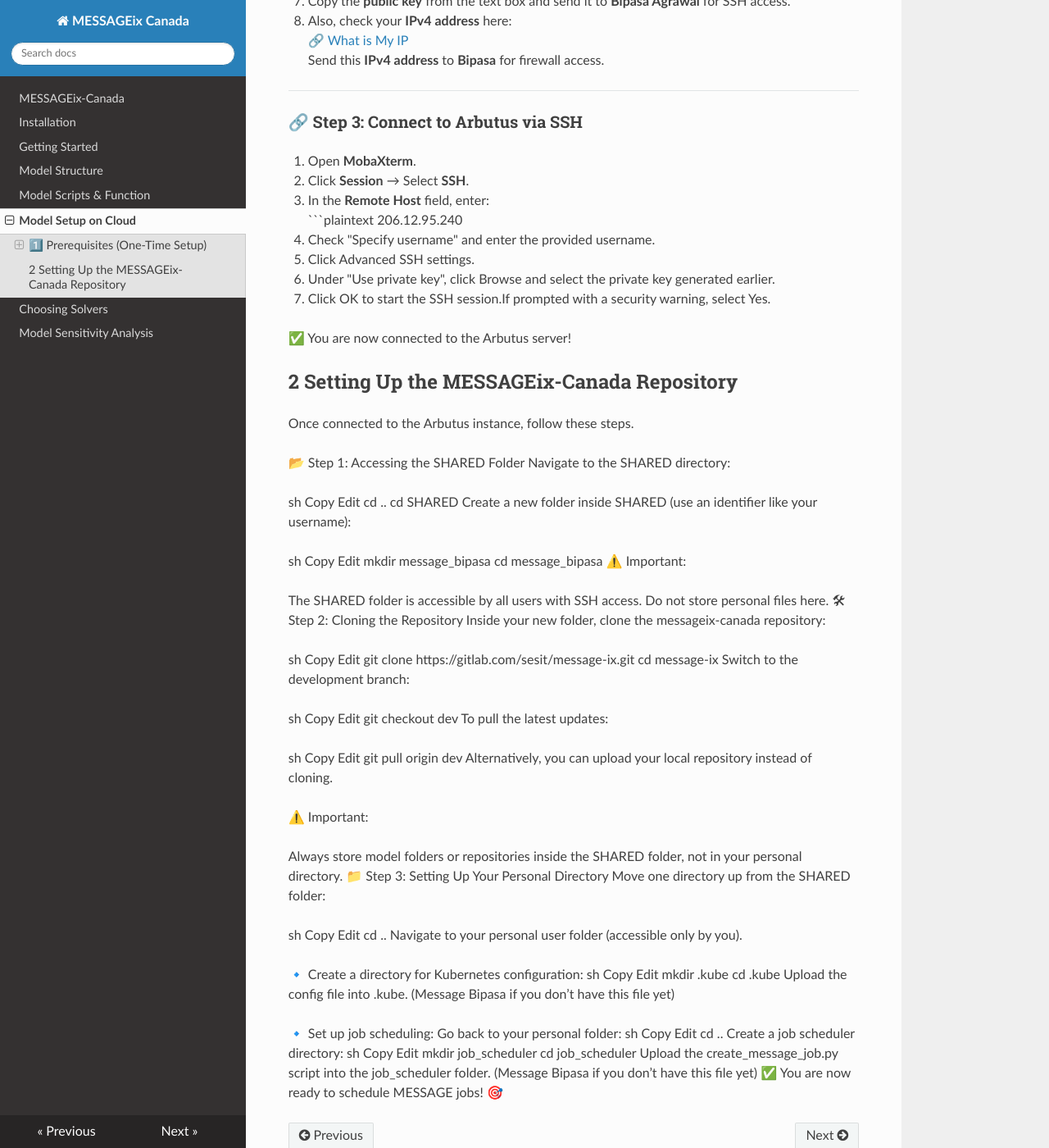
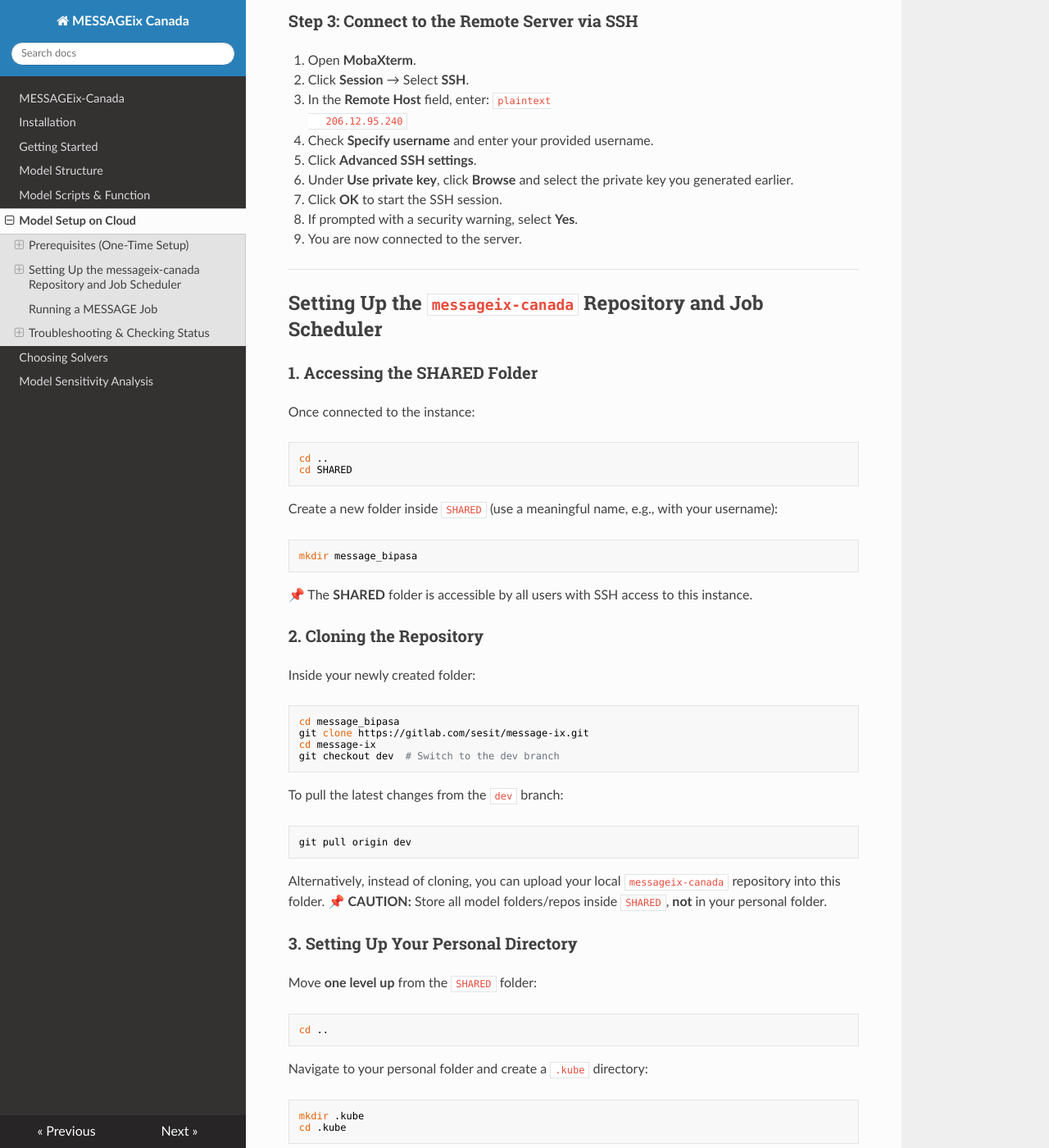
Before and after one commit to awais307/message-ix-canada, an MkDocs documentation site: the page built from docs/cloud.md, in a window 1280 px wide and 1400 px high, scrolled down 784 px. Shown: the whole window at 82% size. Built offline with MkDocs 1.6.1, drawn with Linux system fonts in a browser that asks for light colours; nearby versions of some CDN libraries; some of the changed text lies outside the part shown.

Commit message:
Updating cloud documentation

````diff
--- a/docs/cloud.md
+++ b/docs/cloud.md
@@ -1,125 +1,164 @@
-# 🚀 Running MESSAGE on Arbutus & Cloud Setup
+# Running MESSAGE on Arbutus
 
 This guide provides step-by-step instructions for **setting up and running MESSAGEix-Canada on Arbutus**.
 Additionally, it includes a section on **setting up the model on a cloud environment** for scalability.
 
----
+## Prerequisites (One-Time Setup)
 
-## **1️⃣ Prerequisites (One-Time Setup)**
+### Step 1: Download and Install MobaXterm
+1. Open your web browser and go to [MobaXterm's official website](https://mobaxterm.mobatek.net/download.html).
+2. Download and install the latest version of MobaXterm.
 
-Follow these steps **once** to set up your environment.
+### Step 2: Generate an SSH Key Pair
+1. Open **MobaXterm**.
+2. Click on **Tools** in the top menu bar.
+3. Select **MobaKeyGen (SSH key generator)**.
+4. Click **Generate** and move your mouse randomly inside the window until the progress bar completes.
+5. Once generated:
+   - Click **Save private key** → Choose a secure location.
+   - Click **Save public key** → Save it in the same location.
+6. Copy the public key from the text box and send it to **Bipasa Agrawal (bipasaagrawal@uvic.ca)** to enable SSH access.
+7. Check your IP address at [whatismyipaddress.com](https://whatismyipaddress.com/) and send your **IPv4 address** to Bipasa to gain access to the Arbutus cloud instance.
 
-### **📥 Step 1: Download and Install MobaXterm**
-- Download **MobaXterm** from its official website:
-  🔗 [MobaXterm Download](https://mobaxterm.mobatek.net/download.html)
-- Install the latest version on your system.
-
----
-
-### **🔑 Step 2: Generate an SSH Key Pair**
-1. Open **MobaXterm**.
-2. Go to **Tools** → Select **MobaKeyGen (SSH key generator)**.
-3. Click **Generate** and move your mouse randomly inside the window until the progress bar completes.
-4. Once generated:
-   - Click **Save private key** → Choose a **secure location**.
-   - Click **Save public key** → Save it in the **same location**.
-5. Copy the **public key** from the text box and send it to **Bipasa Agrawal** for SSH access.
-6. Also, check your **IPv4 address** here:
-   🔗 [What is My IP](https://whatismyipaddress.com/)
-   Send this **IPv4 address** to **Bipasa** for firewall access.
-
----
-
-### **🔗 Step 3: Connect to Arbutus via SSH**
+### Step 3: Connect to the Remote Server via SSH
 1. Open **MobaXterm**.
 2. Click **Session** → Select **SSH**.
 3. In the **Remote Host** field, enter:
    ```plaintext
    206.12.95.240
-4. Check "Specify username" and enter the provided username.
-5. Click Advanced SSH settings.
-6. Under "Use private key", click Browse and select the private key generated earlier.
-7. Click OK to start the SSH session.If prompted with a security warning, select Yes.
+   ```
+4. Check **Specify username** and enter your provided username.
+5. Click **Advanced SSH settings**.
+6. Under **Use private key**, click **Browse** and select the private key you generated earlier.
+7. Click **OK** to start the SSH session.
+8. If prompted with a security warning, select **Yes**.
+9. You are now connected to the server.
 
-✅ You are now connected to the Arbutus server!
+---
 
-## **2 Setting Up the MESSAGEix-Canada Repository**
+## Setting Up the `messageix-canada` Repository and Job Scheduler
 
-Once connected to the Arbutus instance, follow these steps.
-
-📂 Step 1: Accessing the SHARED Folder
-Navigate to the SHARED directory:
-
-sh
-Copy
-Edit
+### 1. Accessing the SHARED Folder
+Once connected to the instance:
+```bash
 cd ..
 cd SHARED
-Create a new folder inside SHARED (use an identifier like your username):
+```
+Create a new folder inside `SHARED` (use a meaningful name, e.g., with your username):
+```bash
+mkdir message_bipasa
+```
+📌 The **SHARED** folder is accessible by all users with SSH access to this instance.
 
-sh
-Copy
-Edit
-mkdir message_bipasa
+### 2. Cloning the Repository
+Inside your newly created folder:
+```bash
 cd message_bipasa
-⚠️ Important:
-
-The SHARED folder is accessible by all users with SSH access.
-Do not store personal files here.
-🛠 Step 2: Cloning the Repository
-Inside your new folder, clone the messageix-canada repository:
-
-sh
-Copy
-Edit
 git clone https://gitlab.com/sesit/message-ix.git
 cd message-ix
-Switch to the development branch:
+git checkout dev  # Switch to the dev branch
+```
+To pull the latest changes from the `dev` branch:
+```bash
+git pull origin dev
+```
+Alternatively, instead of cloning, you can upload your local `messageix-canada` repository into this folder.
+📌 **CAUTION:** Store all model folders/repos inside `SHARED`, **not** in your personal folder.
 
-sh
-Copy
-Edit
-git checkout dev
-To pull the latest updates:
-
-sh
-Copy
-Edit
-git pull origin dev
-Alternatively, you can upload your local repository instead of cloning.
-
-⚠️ Important:
-
-Always store model folders or repositories inside the SHARED folder, not in your personal directory.
-📁 Step 3: Setting Up Your Personal Directory
-Move one directory up from the SHARED folder:
-
-sh
-Copy
-Edit
+### 3. Setting Up Your Personal Directory
+Move **one level up** from the `SHARED` folder:
+```bash
 cd ..
-Navigate to your personal user folder (accessible only by you).
-
-🔹 Create a directory for Kubernetes configuration:
-sh
-Copy
-Edit
+```
+Navigate to your personal folder and create a `.kube` directory:
+```bash
 mkdir .kube
 cd .kube
-Upload the config file into .kube. (Message Bipasa if you don’t have this file yet)
+```
+Upload the **config** file here. *(Message Bipasa if you don't have this file.)*
 
-🔹 Set up job scheduling:
-Go back to your personal folder:
-sh
-Copy
-Edit
+Go back to your personal folder and create a directory for job scheduling:
+```bash
 cd ..
-Create a job scheduler directory:
-sh
-Copy
-Edit
 mkdir job_scheduler
 cd job_scheduler
-Upload the create_message_job.py script into the job_scheduler folder.
-(Message Bipasa if you don’t have this file yet)
-✅ You are now ready to schedule MESSAGE jobs! 🎯
+```
+Upload `create_message_job.py` into this folder. *(Message Bipasa if you don't have this file.)*
+
+### 4. You're Ready!
+You can now start running MESSAGE jobs as needed.
+
+---
+
+## Running a MESSAGE Job
+To execute a MESSAGE job, use the following command format (remember to change the folder names):
+```bash
+python3 "/home/bipasa25/job_scheduler/create_message_job.py" \
+        "/home/SHARED/message-bipasa" \
+        "python3 MESSAGE_CA.py" "1"
+```
+📌 **Parameters:**
+- **Path to** `create_message_job.py` (inside your user space)
+- **Path to** `message-bipasa` (inside SHARED folder)
+- **Command to run** the MESSAGE model (`MESSAGE_CA.py`)
+- **Job number** (must be unique unless the previous job and its persistent volume are deleted)
+
+To check job progress in logs:
+```bash
+kubectl logs <pod-name>
+```
+
+---
+
+## Troubleshooting & Checking Status
+
+### Checking Job Status
+- Get a list of all jobs:
+  ```bash
+  kubectl get jobs
+  ```
+- Check if a job has completed or is still running.
+
+### Deleting a Job
+- Delete a specific job:
+  ```bash
+  kubectl delete job <job-name>
+  ```
+
+### Checking Pods
+- List all pods:
+  ```bash
+  kubectl get pods
+  ```
+  *(Each job runs in a specific pod. If a job fails, multiple pods may be created for it.)*
+
+- View logs of a specific pod:
+  ```bash
+  kubectl logs <pod-name>
+  ```
+  *(Useful for checking where the model stopped running.)*
+
+### Managing Persistent Volumes
+- Get a list of persistent volumes (PV):
+  ```bash
+  kubectl get pv
+  ```
+- Delete a specific PV:
+  ```bash
+  kubectl delete pv <pv-name>
+  ```
+- Get a list of persistent volume claims (PVC):
+  ```bash
+  kubectl get pvc
+  ```
+- Delete a specific PVC:
+  ```bash
+  kubectl delete pvc <pvc-name>
+  ```
+
+📌 **After completing the job and verifying results in** `message-ix`, **delete the job, PV, and PVC associated with it.**
+
+### Checking if a Job Completed Successfully
+Check logs to confirm successful job execution:
+```bash
+kubectl logs <pod-name>
````
